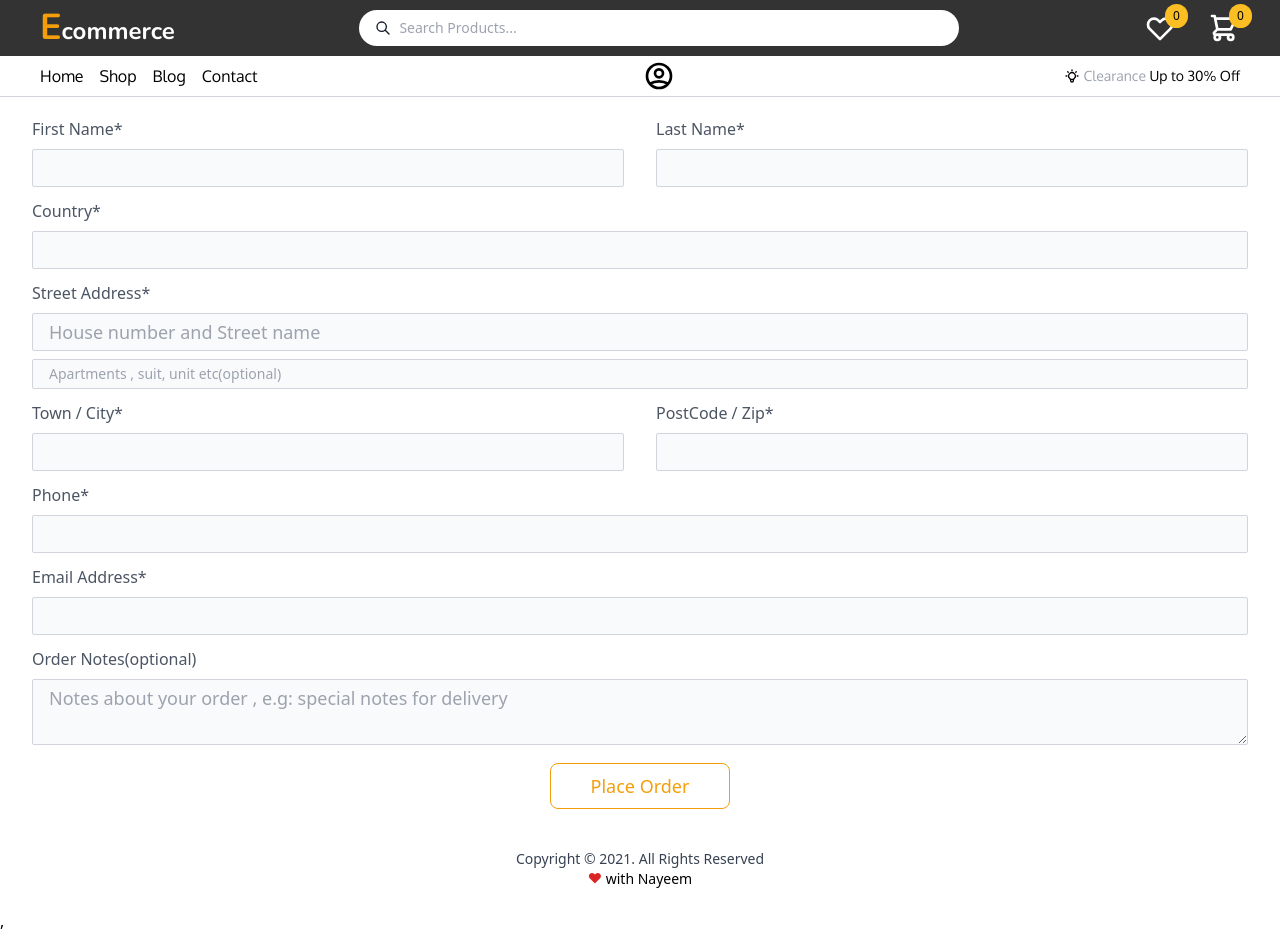
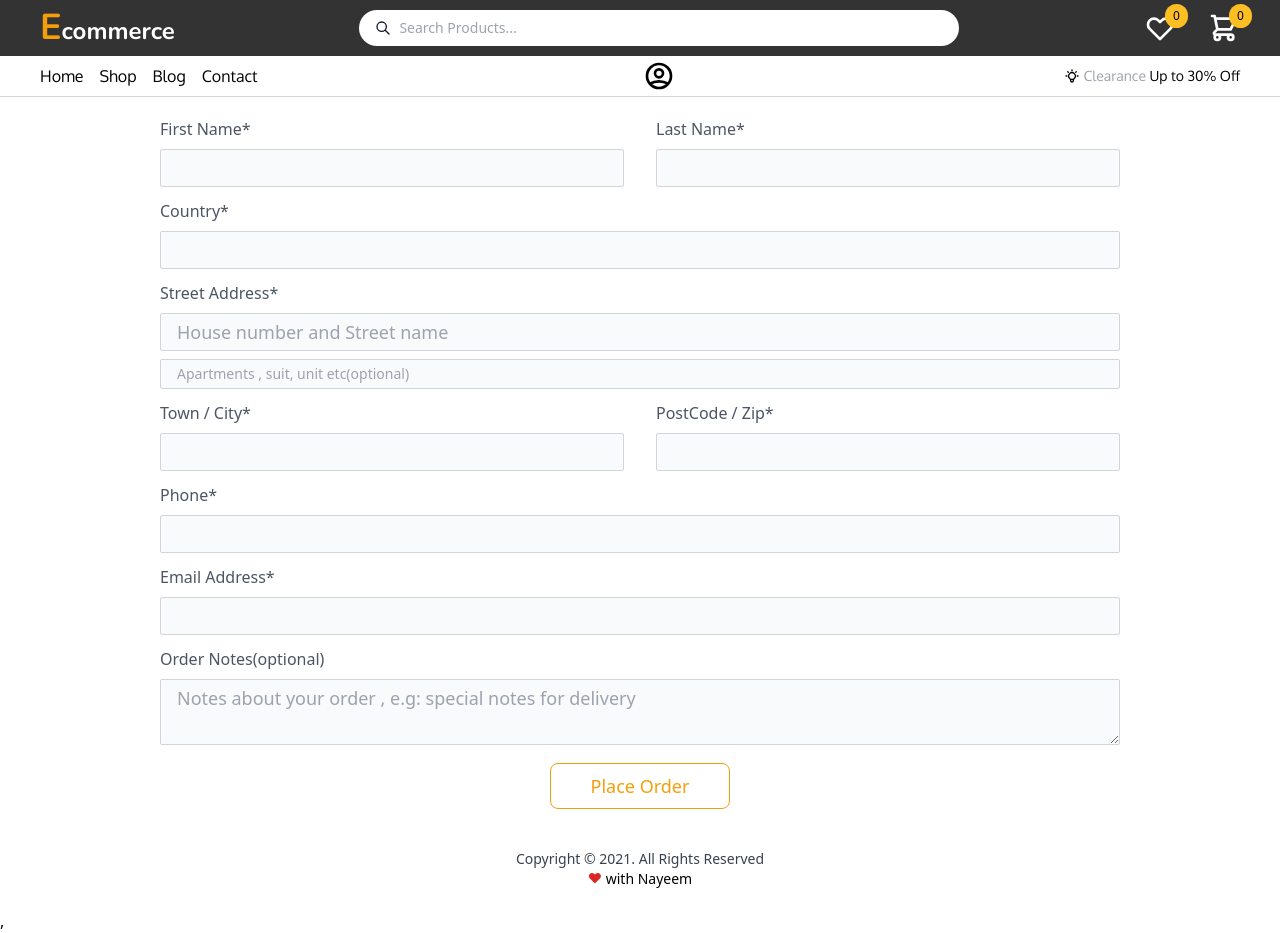
Before and after one commit to nayeemuddin-bd100/ecommerce-react, a React (Create React App) app: page /checkout in a window 1280 px wide. Built offline with nearby package versions, Linux system fonts and the light colour scheme.

Commit message:
fix: fix css bug

```diff
--- a/src/pages/Checkout.jsx
+++ b/src/pages/Checkout.jsx
@@ -3,7 +3,7 @@ import React from 'react';
 
 function Checkout() {
     return (
-        <div className="grid grid-cols-1 py-5 mx-3 sm:mx-8">
+        <div className="grid grid-cols-1 py-5 mx-3 md:mx-40">
             <form className="">
                 <div className="flex flex-row w-full gap-4 sm:gap-8">
                     <div className="w-full">
```
